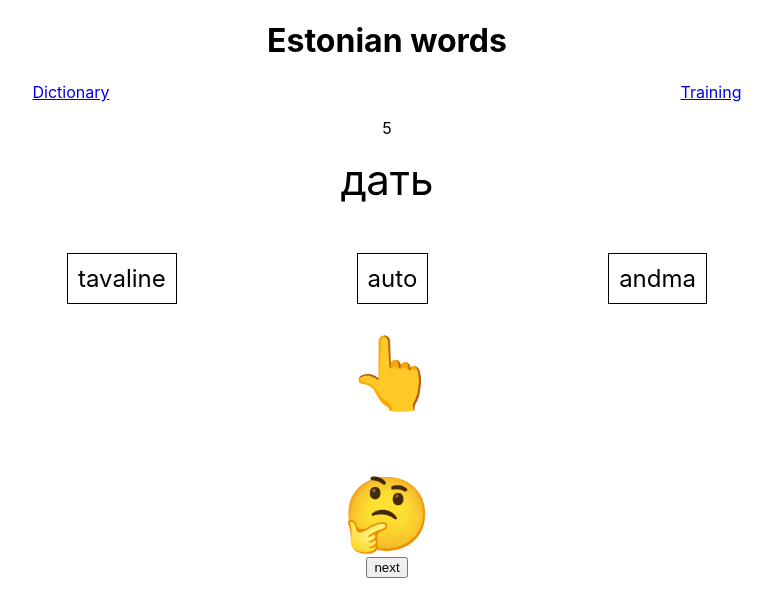
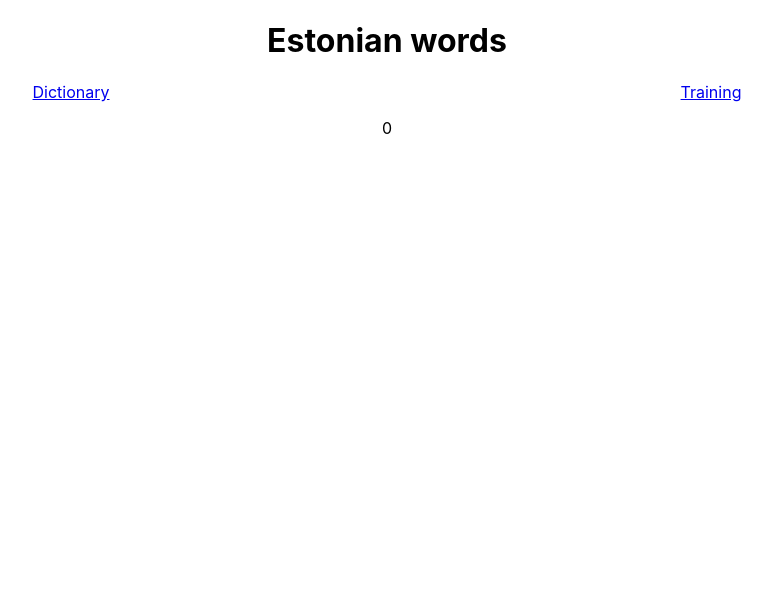
Before and after one commit to dmitrybirin/estonian-words, a React (Vite) app: page /training in a window 1280 px wide. Shown: the top 616 px of the page, without its empty margins (253-1025 px from the left). Built offline with nearby package versions, Linux system fonts and the light colour scheme.

Commit message:
using improved countdown

```diff
--- a/src/Training.tsx
+++ b/src/Training.tsx
@@ -2,6 +2,7 @@ import React from 'react';
 import styled from 'styled-components';
 import { Key } from 'ts-key-enum';
 import { CenteredContainer } from './common-styles';
+import { useCountdown } from './hooks/useCountdown';
 import { useDictionary } from './hooks/useDictionary';
 import { useKeyPress } from './hooks/useKeyPress';
 import { Word } from './types';
@@ -88,12 +89,13 @@ const getTestResult = (answer: Word, currentWord: Word) => {
 export function Training() {
 	const { words, loading } = useDictionary('A1');
 
+	const { counter, active } = useCountdown(5);
+
 	const rightArrowPressed = useKeyPress(Key.ArrowRight);
 	const leftArrowPressed = useKeyPress(Key.ArrowLeft);
 	const downArrowPressed = useKeyPress(Key.ArrowDown);
 	const spacePressed = useKeyPress(' ');
 
-	const [counter, setCounter] = React.useState(0);
 	const [result, setResult] = React.useState(TestResult.ONGOING);
 	const [word, setWord] = React.useState<Word>();
 	const [translation, setTranslation] = React.useState('');
@@ -117,11 +119,6 @@ export function Training() {
 	}, [leftArrowPressed, rightArrowPressed, downArrowPressed, spacePressed]);
 
 	React.useEffect(() => {
-		const interval = setInterval(() => setCounter((counter) => counter + 1), 1000);
-		return () => clearInterval(interval);
-	}, []);
-
-	React.useEffect(() => {
 		setWord(getRandomElement<Word>(words));
 	}, [words.length]);
 
@@ -142,6 +139,8 @@ export function Training() {
 	return (
 		<TrainingContainer>
 			<p>{counter}</p>
+			{active ? (
+				<>
 					<TestWordContainer>{translation}</TestWordContainer>
 
 					<VariantsContainer>
@@ -160,6 +159,8 @@ export function Training() {
 					<Result result={result} />
 
 					<button onClick={() => setWord(getRandomElement(words))}>next</button>
+				</>
+			) : null}
 		</TrainingContainer>
 	);
 }
--- /dev/null
+++ b/src/hooks/useCountdown.ts
@@ -0,0 +1,25 @@
+import * as React from 'react';
+
+export function useCountdown(seconds: number) {
+	const [intervalId, setIntervalId] = React.useState(Infinity);
+	const [counter, setCounter] = React.useState(seconds);
+	const [active, setActive] = React.useState(false);
+
+	React.useEffect(() => {
+		if (counter <= 0) {
+			clearInterval(intervalId);
+			setActive(false);
+		}
+	}, [counter]);
+
+	React.useEffect(() => {
+		setActive(true);
+		setIntervalId(setInterval(() => setCounter((counter) => counter - 1), 1000));
+		return () => {
+			clearInterval(intervalId);
+			setActive(false);
+		};
+	}, []);
+
+	return { counter, active };
+}
```
Lines whose indentation alone changed are shown as unchanged.
